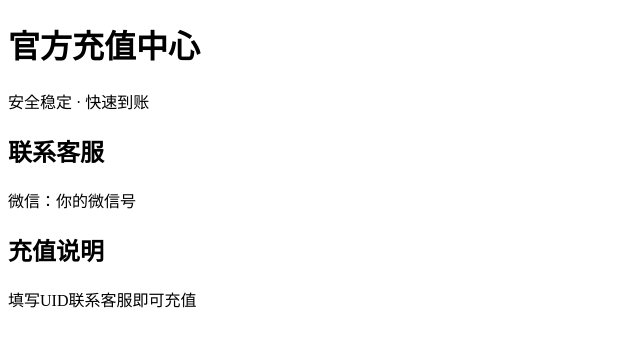
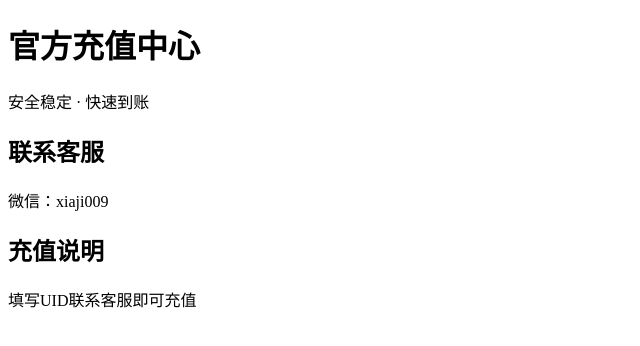
Before and after one commit to wjie68049-cmd/wpk, a plain HTML site: page index.html in a window 1280 px wide. Shown: the full height of the page, 0-640 px from the left. Drawn offline with Linux system fonts and the light colour scheme.

Commit message:
Change WeChat ID in index.html
Updated WeChat contact information in the HTML.

```diff
--- a/index.html
+++ b/index.html
@@ -13,7 +13,7 @@
 
 <h2>联系客服</h2>
 
-<p>微信：你的微信号</p>
+<p>微信：xiaji009</p>
 
 <h2>充值说明</h2>
 
```
